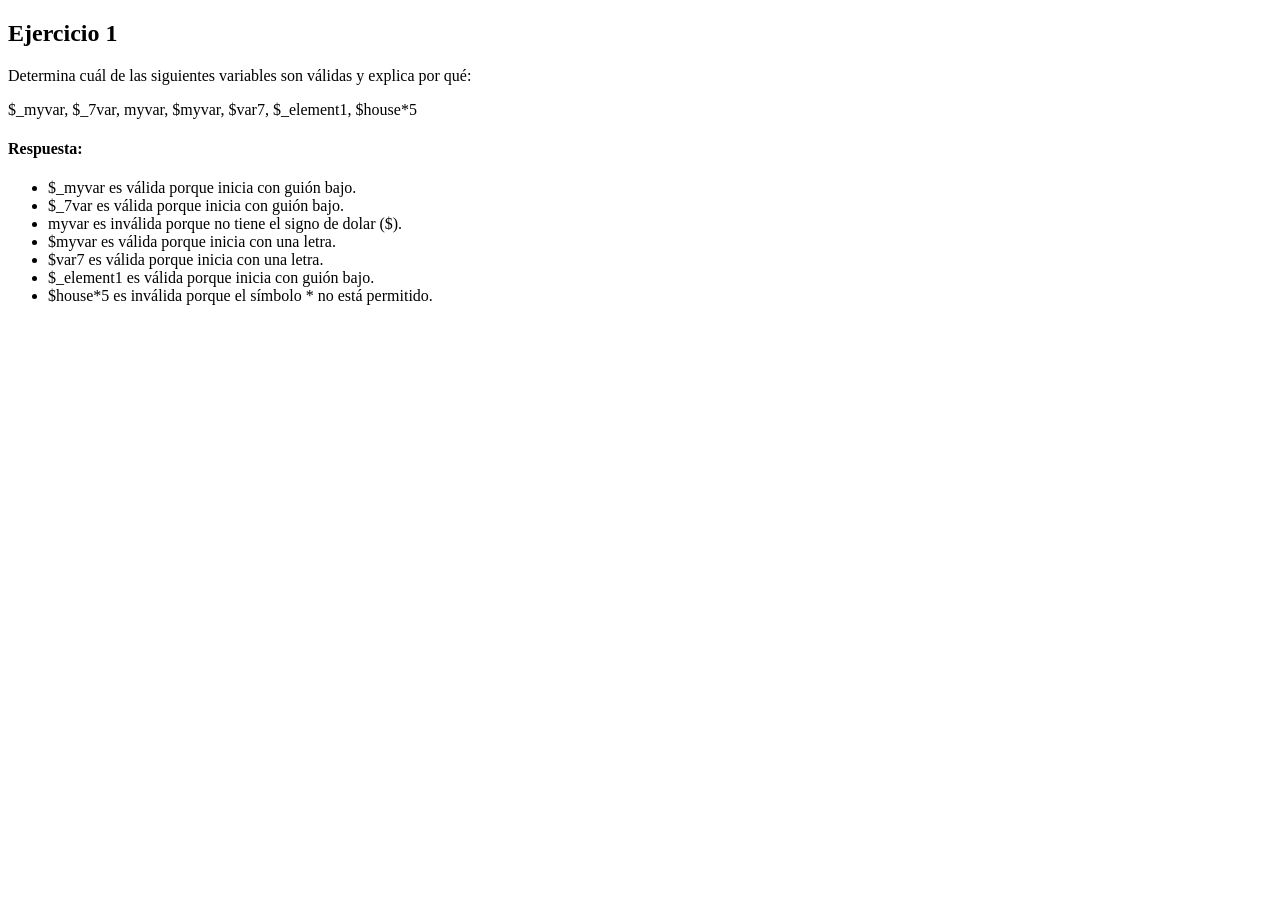
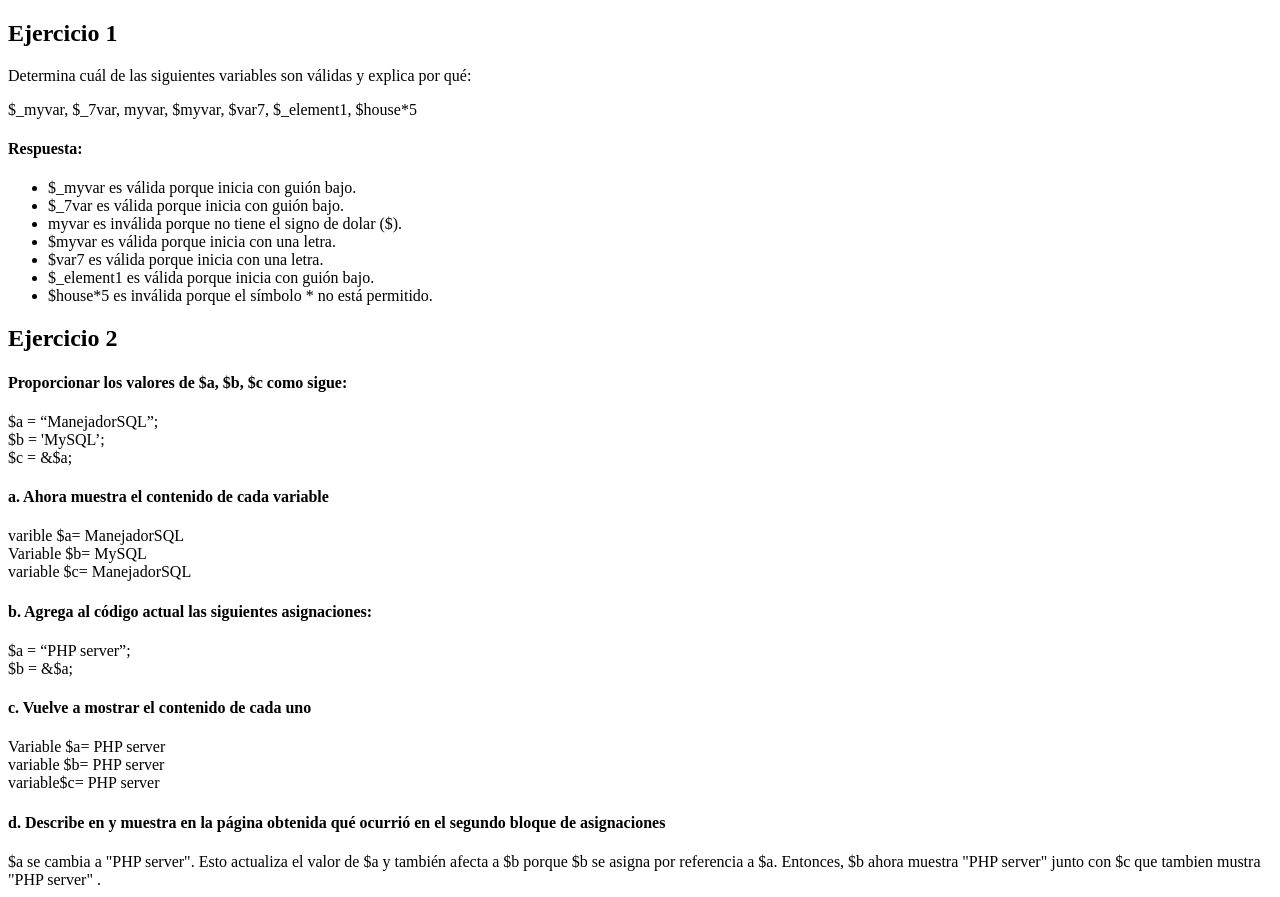
Before and after one commit to Ignacio7Bllk/tecweb, a PHP site: page / in a window 1280 px wide. Before the commit the page ends 305 px from the top, so only its background shows below. Run offline with PHP 8.4, Linux system fonts and the light colour scheme.

Commit message:
termine el ejercicio 2

```diff
--- a/practicas/p04/index.php
+++ b/practicas/p04/index.php
@@ -30,5 +30,50 @@
         echo '<li>$house*5 es inválida porque el símbolo * no está permitido.</li>';
         echo '</ul>';
     ?>
+
+
+    <h2>Ejercicio 2</h2>
+    <h4>Proporcionar los valores de $a, $b, $c como sigue:</h4>
+    <p>$a = “ManejadorSQL”;<br>
+        $b = 'MySQL’;<br>
+        $c = &$a;</p>
+
+
+        <?php
+        $a = "ManejadorSQL";
+        $b = 'MySQL';
+        $c =&$a;
+
+
+echo'<h4>a. Ahora muestra el contenido de cada variable</h4>';
+
+
+echo'varible $a= '.$a .'<br>';
+echo 'Variable $b= '.$b.'<br>';
+echo 'variable $c= '.$c.'<br>';
+
+
+echo'<h4>b. Agrega al código actual las siguientes asignaciones:</h4>';
+echo'<p>$a = “PHP server”; <br> $b = &$a;</p>';
+
+$a= "PHP server";
+$b=&$a;
+
+echo'<h4>c. Vuelve a mostrar el contenido de cada uno</h4>';
+echo'Variable $a= '.$a.'<br>';
+echo 'variable $b= '.$b.'<br>';
+echo 'variable$c= '.$c.'<br>';
+
+//Descripcion
+echo'<h4>d. Describe en y muestra en la página obtenida qué ocurrió en el segundo bloque de
+asignaciones</h4>';
+
+echo'$a se cambia a "PHP server". Esto actualiza el valor de $a y también
+afecta a $b porque $b se asigna por referencia a $a. Entonces, $b ahora muestra
+"PHP server" junto con $c que tambien mustra "PHP server" .';
+unset($a,$b,$c);
+?>
+
+
 </body>
 </html>
```
